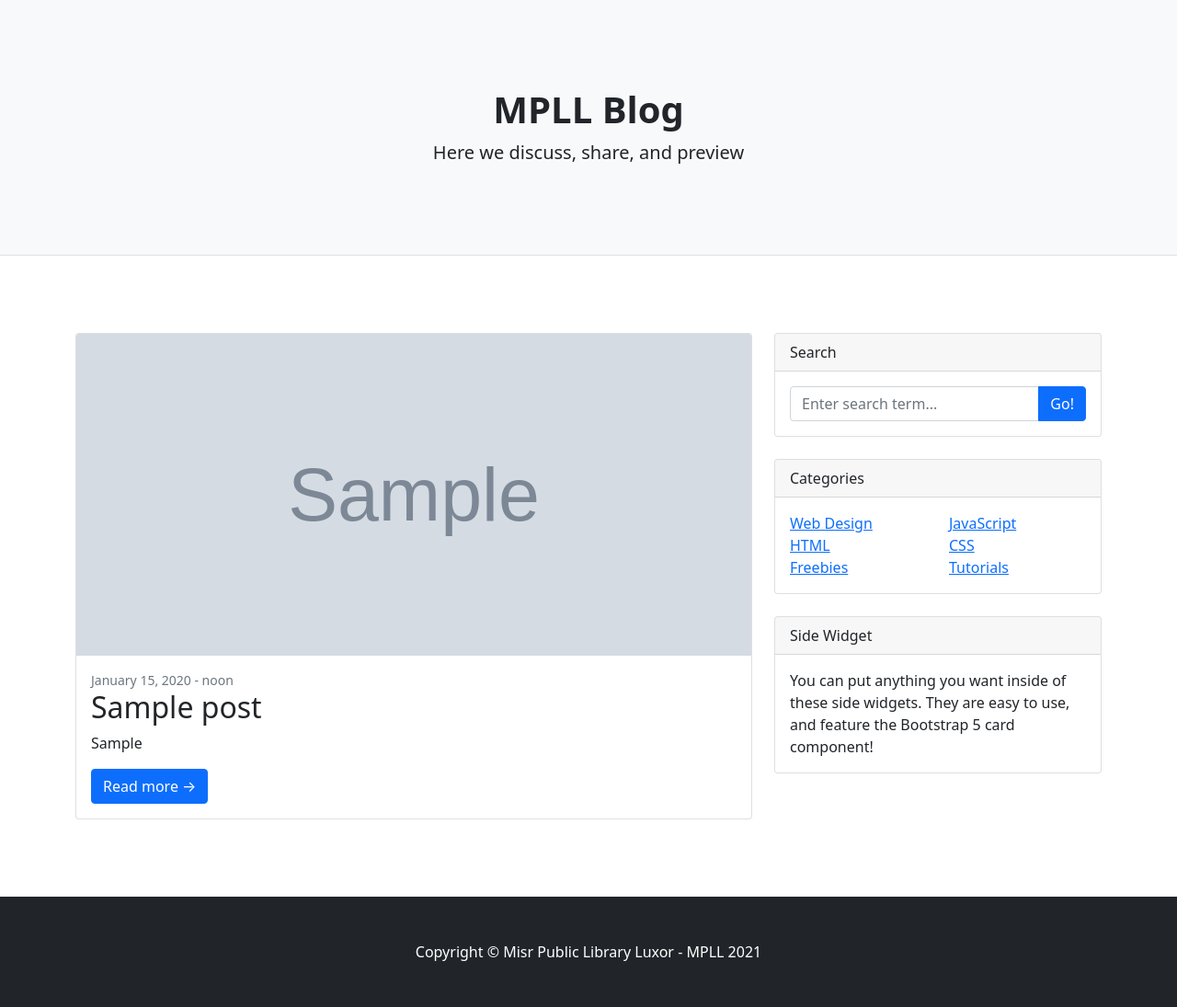
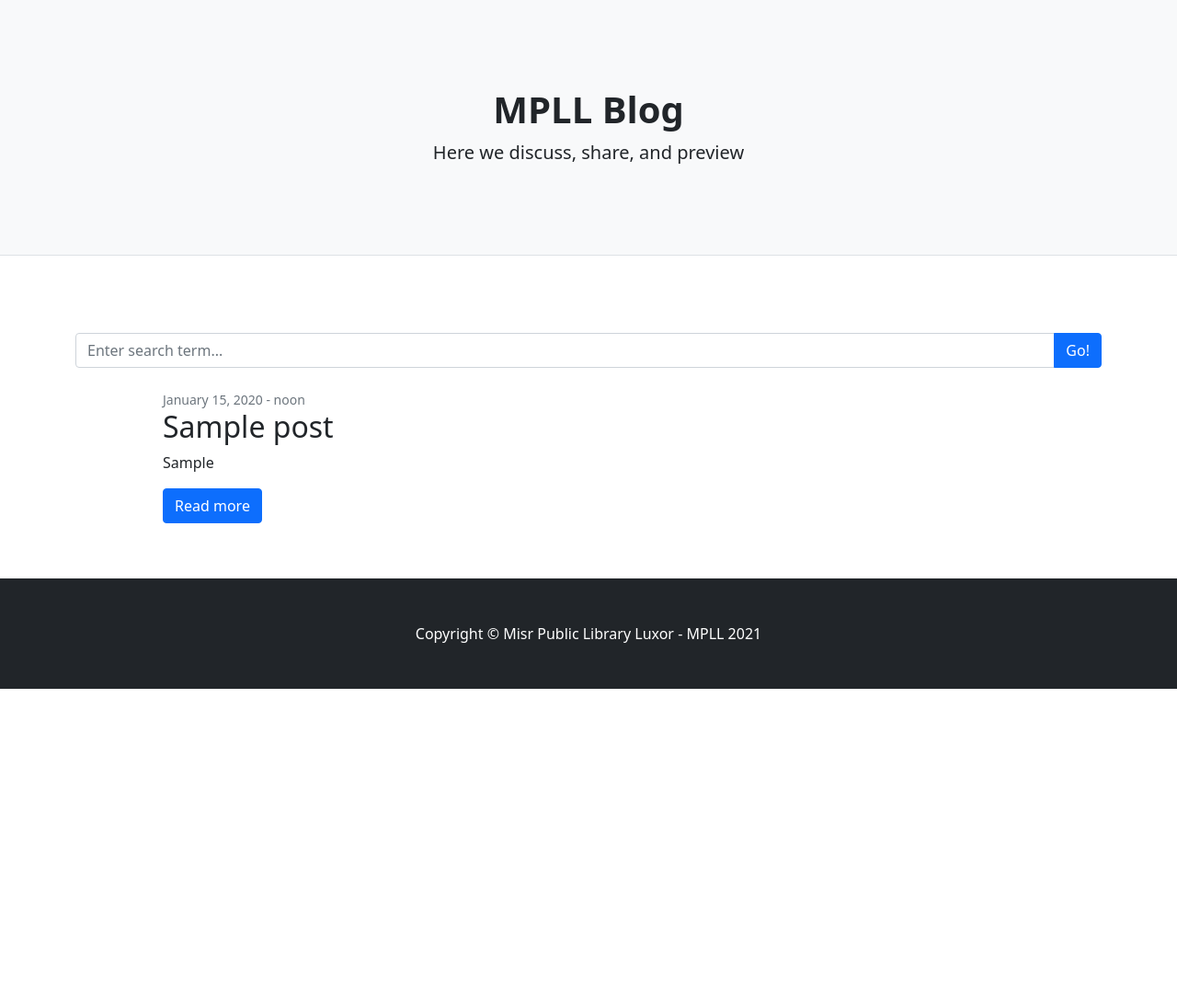
Before and after one commit to ZiadMansourM/MPLL, a Django app: page /blog/ in a window 1280 px wide. Shown: the part 57-1152 px from the top of the page at 92% size. After the commit the page ends 806 px from the top, so only its background shows below. Run offline with Django 3.2, Linux system fonts and the light colour scheme; tables that the repository leaves empty hold one stand-in row (values such as "Sample post"); grey boxes marked "Sample" are stand-in pictures; parts of the project's set-up code (start-up, migrations or seed data) failed here and were passed over; some libraries are stand-ins or nearby versions.

Commit message:
formatted the list view template structre and style

```diff
--- a/blog/templates/blog/home.html
+++ b/blog/templates/blog/home.html
@@ -15,36 +15,40 @@
 {% block content %}
 <section class="main-section">
     <div class="container-lg">
+        <!-- Start Search -->
+            <div class="input-group mb-4">
+                <input class="form-control" type="text" placeholder="Enter search term..."
+                    aria-label="Enter search term..." aria-describedby="button-search" />
+                <button class="btn btn-primary" id="button-search" type="button">Go!</button>
+            </div>
+        <!-- End Search -->
+        <div class="row">
+            <!-- First Column: Posts -->
+            <div class="col-lg-12">
                 <div class="row justify-content-center">
-            <!-- First Column: Posts -->
-            <div class="col-lg-8">
                     {% for post in posts %} {% if post.is_pinned %}
                     <!-- Featured blog post-->
-                <div class="card mb-4">
-                    <a href="{% url 'blog-detail' post.id %}"><img class="pin-card-post img-fluid card-img-top"
-                            src="{{ post.image.url }}" alt="..." /></a>
-                    <div class="card-body">
+                        <div class="cardo cardo-pinned col-lg-10">
+                            <div style='background-image: url(" {{ post.image.url }} ");' class="cardo-image"></div>
+                            <div class="cardo-text">
                                 <div class="small text-muted">{{ post.date_posted|date:"F d, Y - P" }}</div>
-                        <h2 class="card-title">{{ post.title }}</h2>
+                                <h2 class="card-title ellipses-handler-title">{{ post.title }}</h2>
                                 <p class="card-text ellipses-handler">{{ post.snippet|safe }}</p>
-                        <a class="btn btn-primary" href="{% url 'blog-detail' post.id %}">Read more →</a>
+                                <a class="btn btn-primary" href="{% url 'blog-detail' post.id %}">Read more</a>
                             </div>
                         </div>
                     {% endif %} {% endfor %}
-                <!-- Nested row for non-featured blog posts-->
-                <div class="row">
+                </div>
+                <!-- Nested row for un-pinned blog posts-->
+                <div class="row justify-content-center">
                     {% for post in posts %} {% if not post.is_pinned %}
-                    <div class="col-lg-6">
-                        <!-- Blog post-->
-                        <div class="card mb-4">
-                            <a href="{% url 'blog-detail' post.id %}"><img class="pin-card-post img-fluid card-img-top"
-                                    src="{{ post.image.url }}" alt="..." /></a>
-                            <div class="card-body">
+                        <div class="cardo col-lg-3 col-md-5 col-sm-8 col-10">
+                            <div style='background-image: url(" {{ post.image.url }} ");' class="cardo-image"></div>
+                            <div class="cardo-text">
                                 <div class="small text-muted">{{ post.date_posted|date:"F d, Y - P" }}</div>
-                                <h2 class="card-title h4">{{ post.title }}</h2>
+                                <h2 class="card-title ellipses-handler-title">{{ post.title }}</h2>
                                 <p class="card-text ellipses-handler">{{ post.snippet|safe }}</p>
-                                <a class="btn btn-primary" href="{% url 'blog-detail' post.id %}">Read more →</a>
-                            </div>
+                                <a class="btn btn-primary" href="{% url 'blog-detail' post.id %}">Read more</a>
                             </div>
                         </div>
                     {% endif %} {% endfor %}
@@ -52,48 +56,6 @@
                 <!-- Pagination-->
                 {% include 'blog/components/paginator.html' with is_paginated=is_paginated page_obj=page_obj %}
             </div>
-            <!-- Second Column: Side widgets -->
-            <div class="col-lg-4">
-                <!-- Search widget-->
-                <div class="card mb-4">
-                    <div class="card-header">Search</div>
-                    <div class="card-body">
-                        <div class="input-group">
-                            <input class="form-control" type="text" placeholder="Enter search term..."
-                                aria-label="Enter search term..." aria-describedby="button-search" />
-                            <button class="btn btn-primary" id="button-search" type="button">Go!</button>
-                        </div>
-                    </div>
-                </div>
-                <!-- Categories widget-->
-                <div class="card mb-4">
-                    <div class="card-header">Categories</div>
-                    <div class="card-body">
-                        <div class="row">
-                            <div class="col-sm-6">
-                                <ul class="list-unstyled mb-0">
-                                    <li><a href="#!">Web Design</a></li>
-                                    <li><a href="#!">HTML</a></li>
-                                    <li><a href="#!">Freebies</a></li>
-                                </ul>
-                            </div>
-                            <div class="col-sm-6">
-                                <ul class="list-unstyled mb-0">
-                                    <li><a href="#!">JavaScript</a></li>
-                                    <li><a href="#!">CSS</a></li>
-                                    <li><a href="#!">Tutorials</a></li>
-                                </ul>
-                            </div>
-                        </div>
-                    </div>
-                </div>
-                <!-- Side widget-->
-                <div class="card mb-4">
-                    <div class="card-header">Side Widget</div>
-                    <div class="card-body">You can put anything you want inside of these side widgets. They are easy to use, and
-                        feature the Bootstrap 5 card component!</div>
-                </div>
-            </div>
         </div>
     </div>
 </section>
```
Lines whose indentation alone changed are shown as unchanged.
